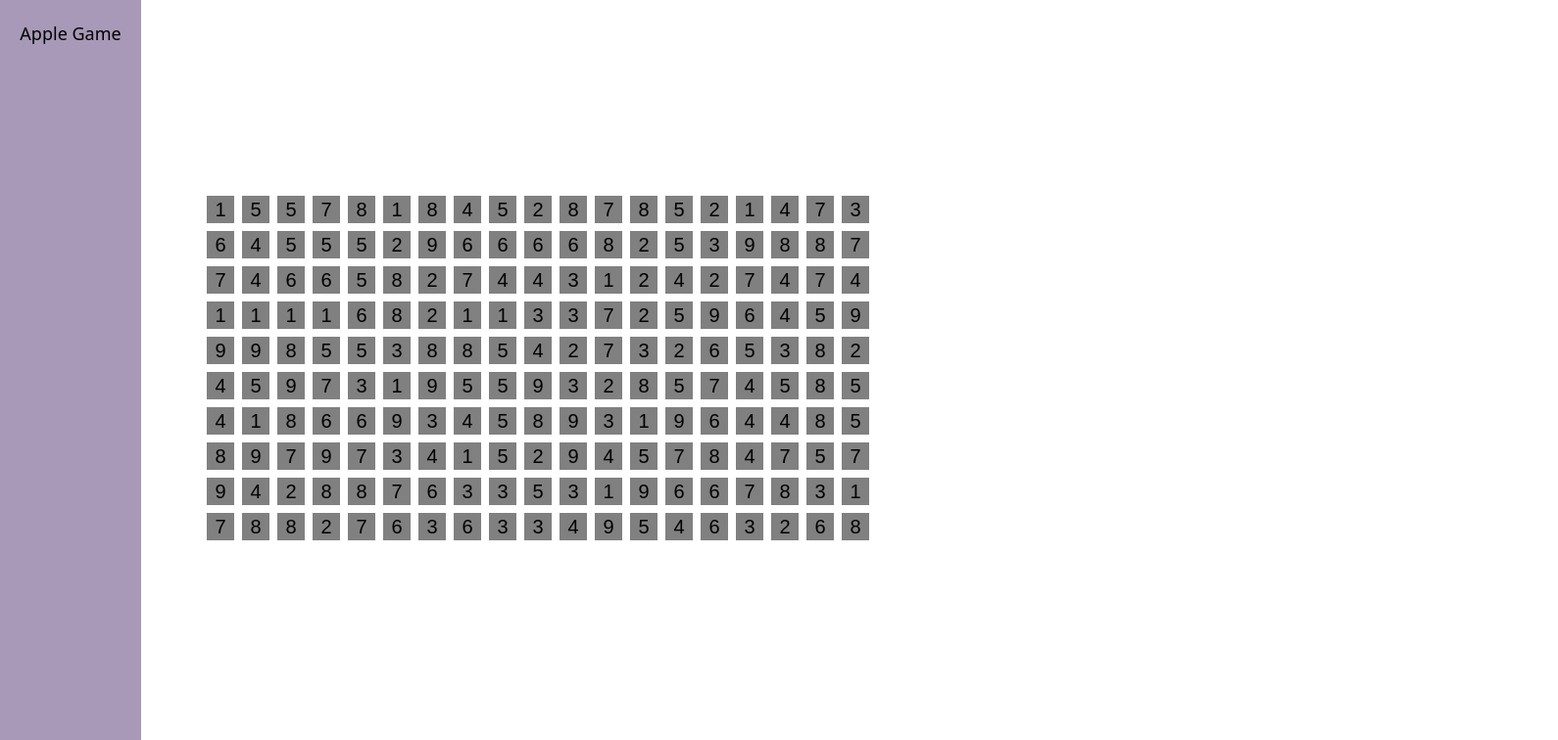
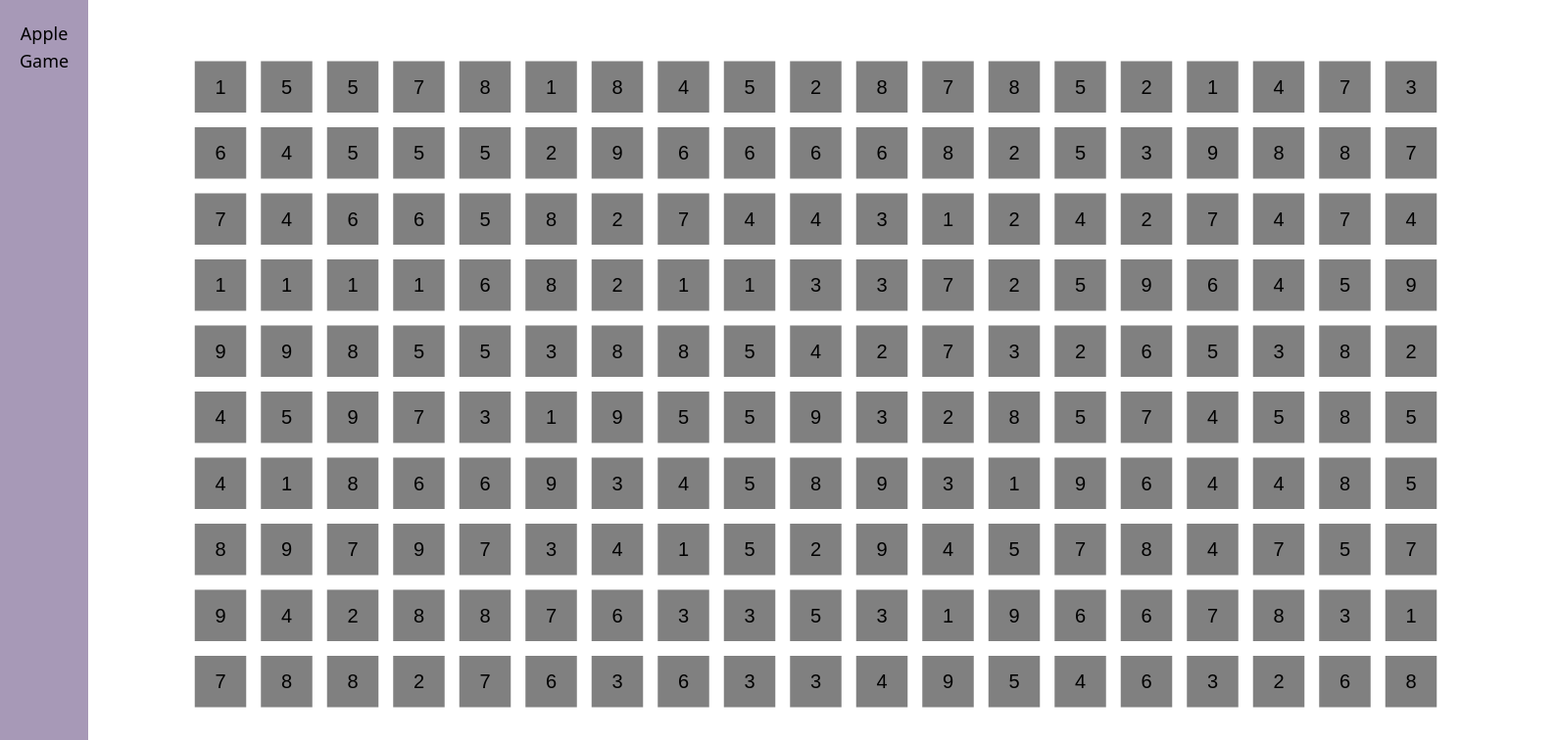
Before and after one commit to oblionC/apple-game, a React (Vite) app in the folder frontend/: page / in a window 1280 px wide. Shown: the top 756 px of the page at 98% size, 1590 px wide, since content can reach past the window. Built offline with nearby package versions, Linux system fonts and the light colour scheme.

Commit message:
Fixed silly mistake with calculateCenterGroupPosition arguments

```diff
--- /dev/null
+++ b/frontend/src/components/GameBoard/GameBoard.tsx
@@ -0,0 +1,13 @@
+import styles from './GameBoard.module.css'
+
+export default function GameBoard() {
+    return (
+        <>
+            <div className={styles.gameScreen}>
+                <div className={styles.gameBoard}>
+                    This is a gameboard
+                </div>
+            </div>
+        </>
+    )
+}
--- a/frontend/src/components/GameScreen/GameScreen.tsx
+++ b/frontend/src/components/GameScreen/GameScreen.tsx
@@ -7,8 +7,8 @@ import { SelectorRect } from './SelectorRect';
 function calculateCenterGroupPosition(width: number, height: number, itemGap: number) {
     let groupWidth = COLS * itemGap;
     let groupHeight = ROWS * itemGap;
-    let xOffset = (width/2 - groupWidth/2) / 2;
-    let yOffset = (height/2 - groupHeight/2) / 1.3;
+    let xOffset = (width - groupWidth) / 2;
+    let yOffset = (height - groupHeight) / 2;
     return [xOffset, yOffset];
 }
 
@@ -45,18 +45,15 @@ function generateItemRows(gameState: any, itemSize: number) {
 
 
 export default function GameScreen({ width, height }: { width: number, height: number }) {
-    const canvasRef = useRef<any>()
-    console.log(canvasRef)
     const itemSize = width * ITEM_SIZE_MULTIPLIER
     const itemGap = width * ITEM_GAP_MULTIPLIER
-    const [xOffset, yOffset] = calculateCenterGroupPosition(width, height, itemSize)
+    const [xOffset, yOffset] = calculateCenterGroupPosition(width, height, itemGap)
     const [gameState, setGameState] = useState<number[][]>(generateGameState(xOffset, yOffset, itemSize, itemGap))
     const itemRows = generateItemRows(gameState, itemSize)
 
     return (
         <>
             <Stage
-            ref={canvasRef}
             className='gameBoard'
             width={width}
             height={height}
--- a/frontend/src/components/pages/HomePage/HomePage.tsx
+++ b/frontend/src/components/pages/HomePage/HomePage.tsx
@@ -6,8 +6,8 @@ export default function HomePage() {
         <>
             <div className="w-screen h-screen flex flex-row">
                 <Sidebar />
-                <div className="flex-grow border-black">
-                    <GameScreen width={800} height={800} />
+                <div className="w-full flex-grow border-black">
+                    <GameScreen width={1500} height={window.innerHeight} />
                 </div>
             </div>
         </>
```
